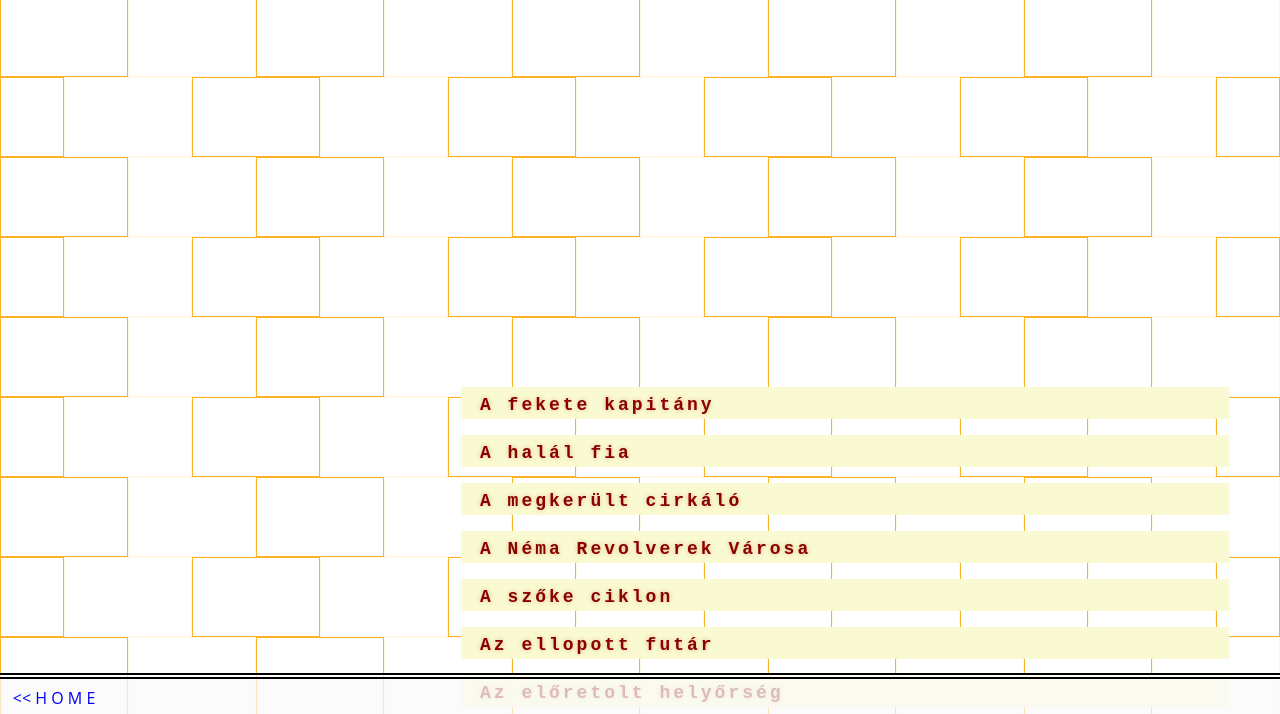
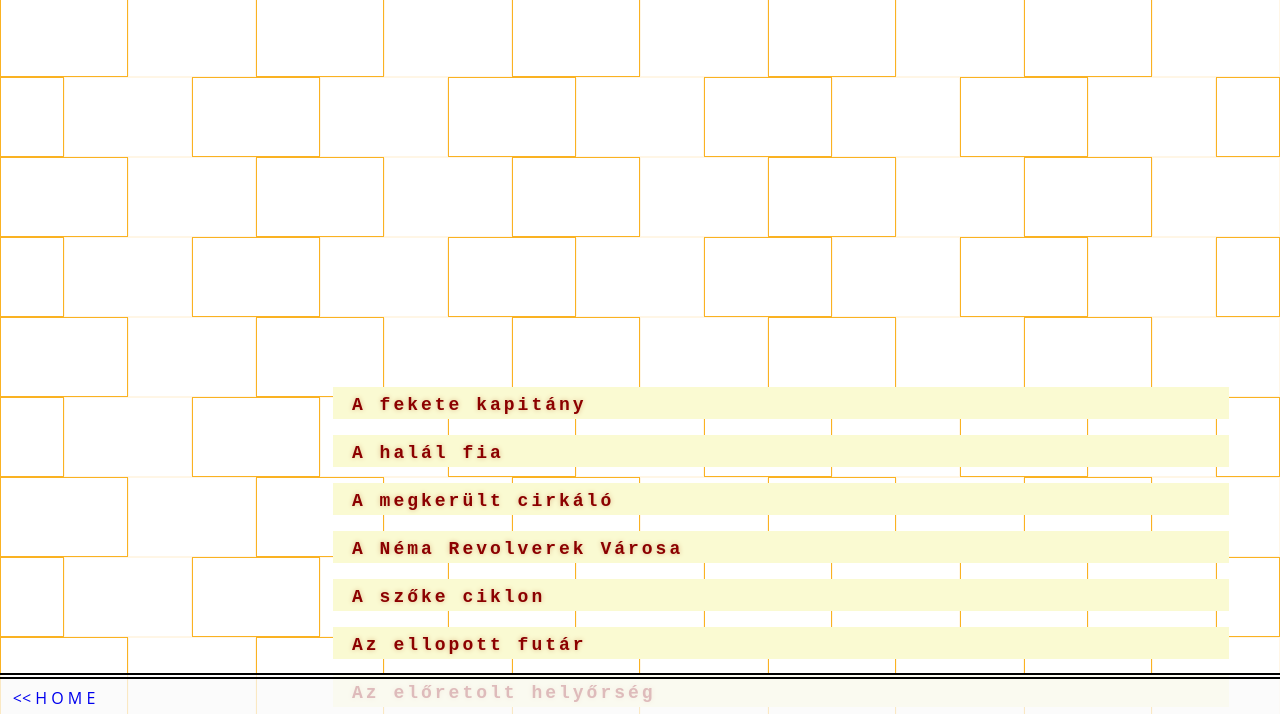
Before and after one commit to kissjgabi/b8ks, a plain HTML site: page rejto_jeno/index.html in a window 1280 px wide. Shown: the part 83-797 px from the top of the page. Drawn offline with Linux system fonts and the light colour scheme.

Commit message:
rejto -14

```diff
--- a/rejto_jeno/n_b6styleMMXX.css
+++ b/rejto_jeno/n_b6styleMMXX.css
@@ -92,10 +92,10 @@ h1 {
 }
 
 .list a.author {
-    margin: 1vh 5% 1vh 35%;
+    margin: 1vh 5% 1vh 25%;
     padding: 1vh 1.5vw 0.5vh;
     min-height: 1.5em;
-    width: 60%;
+    width: 70%;
     color: darkred;
     background-color: lightgoldenrodyellow;
     font-family: 'Courier New', Courier, monospace;
```
